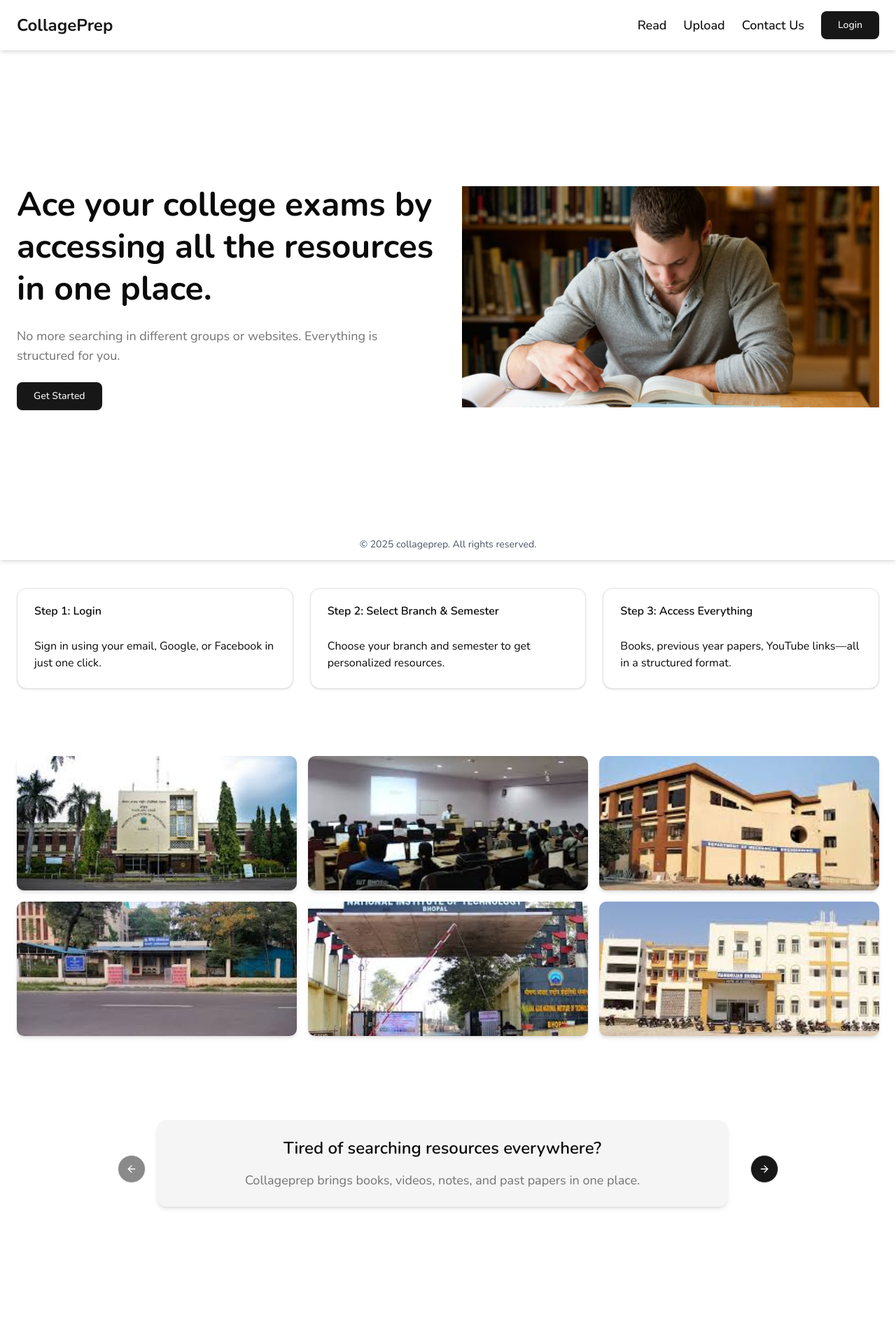
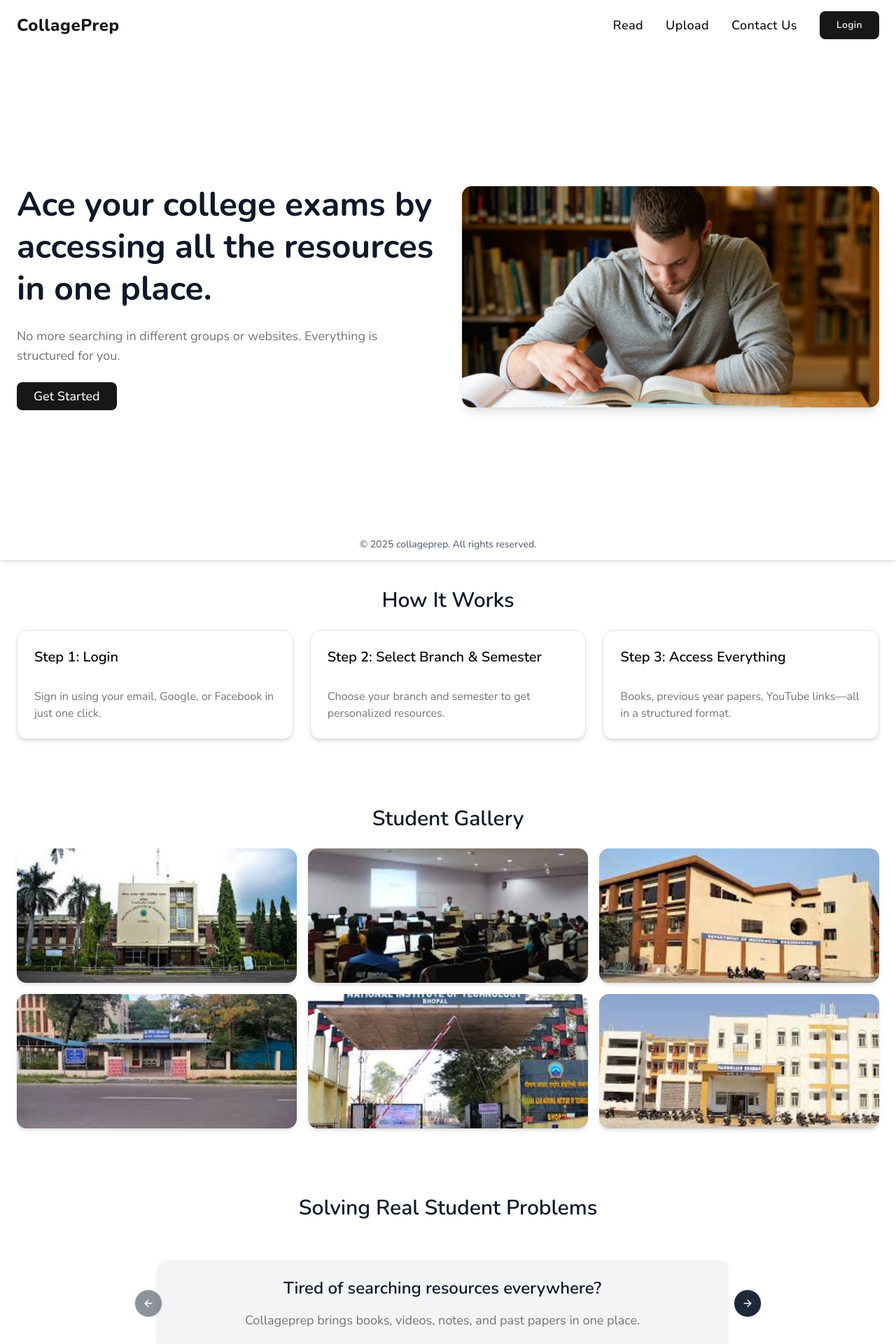
Before and after one commit to sanskartam0801/CollagePrep, a React (Vite) app: page / in a window 1280 px wide. Shown: the top 1920 px of the page at 70% size. Before the commit the page ends 1860 px from the top, so only its background shows below. Built offline with nearby package versions, Linux system fonts and the light colour scheme; no server answers.

Commit message:
ui change navbar and home

```diff
--- a/src/components/Navbar.jsx
+++ b/src/components/Navbar.jsx
@@ -2,136 +2,94 @@ import React, { useState, useEffect } from 'react'
 import { Link, useNavigate, useLocation } from 'react-router-dom'
 import { Button } from '@/components/ui/button'
 import { Sheet, SheetContent, SheetTrigger } from '@/components/ui/sheet'
-import { Cookie, Menu } from 'lucide-react'
-;
-import { useDispatch, useSelector } from 'react-redux';
-import Cookies from 'js-cookie';
-import { changeUserState } from '@/redux/slices/Authslice';
-import useApiHandler from '@/hooks/useapicall';
-// import { UserButton, SignInButton, useUser } from '@clerk/clerk-react'
+import { Menu } from 'lucide-react'
+import { useDispatch, useSelector } from 'react-redux'
+import Cookies from 'js-cookie'
+import { changeUserState } from '@/redux/slices/Authslice'
+import useApiHandler from '@/hooks/useapicall'
 
 const Navbar = () => {
   const [open, setOpen] = useState(false)
-  const dispatch= useDispatch();
-  const navigate= useNavigate();
-  const apicaller= useApiHandler();
- const fullname= Cookies.get("fullname")
- console.log("navbarfull",fullname);
+  const dispatch = useDispatch()
+  const navigate = useNavigate()
+  const apicaller = useApiHandler()
+  const fullname = Cookies.get("fullname")
 
-//  windows screen size for span
- const [isLargeScreen, setIsLargeScreen] = useState(window.innerWidth >= 1024);
+  // Detect large screen for showing welcome text
+  const [isLargeScreen, setIsLargeScreen] = useState(window.innerWidth >= 1024)
+  useEffect(() => {
+    const handleResize = () => setIsLargeScreen(window.innerWidth >= 1024)
+    window.addEventListener("resize", handleResize)
+    return () => window.removeEventListener("resize", handleResize)
+  }, [])
 
-  useEffect(() => {
-    const handleResize = () => setIsLargeScreen(window.innerWidth >= 1024);
-    window.addEventListener("resize", handleResize);
-    return () => window.removeEventListener("resize", handleResize);
-  }, []);
-
-
-
-
-
-  const Handlelogout=  async()=>{
-
-    try{
-        const response= await apicaller("/api/auth/logout","POST");
-        console.log("responselogout",response);
-        if(response?.data?.success)
-        {
-             console.log("logout here");
-         localStorage.removeItem("token");
-
-        dispatch(changeUserState(false));
-            navigate("/");
+  const Handlelogout = async () => {
+    try {
+      const response = await apicaller("/api/auth/logout", "POST")
+      if (response?.data?.success) {
+        localStorage.removeItem("token")
+        dispatch(changeUserState(false))
+        navigate("/")
+      }
+    } catch (e) {
+      console.log("some error occured")
+    }
   }
 
-    }
-    catch(e)
-    {
-      console.log("some error occured");
-
-    }
-
-
-
-
-  };
-
-  // const { isSignedIn } = useUser();
-  const isLoggedin= useSelector((state)=>state.auth.isLoggedIn)
-  const token= localStorage.getItem("token");
-  console.log("navbartoken",token);
-
-  console.log("ll",isLoggedin);
-
-
-
-  // 🔄 1. Auto‑redirect: if someone is on '/' AND signs in, push them to '/main'
-
-  const location   = useLocation()
-  // useEffect(() => {
-  //   if (isSignedIn && location.pathname === '/') {
-  //     navigate('/main', { replace: true })
-  //   }
-  // }, [isSignedIn, location.pathname, navigate])
+  const isLoggedin = useSelector((state) => state.auth.isLoggedIn)
+  const token = localStorage.getItem("token")
 
   return (
-    <nav className="w-full flex items-center justify-between px-6 py-4 shadow-md bg-white dark:bg-gray-900">
-      {/* Logo — goes to Home if logged out, Main if logged in */}
-
-      <Link
-        // to={isSignedIn ? '/main' : '/'}
-        to="/"
-        className="text-2xl font-bold text-primary"
+    <nav
+      className="w-full flex items-center justify-between px-6 py-4 shadow-md bg-white dark:bg-gray-900"
+      style={{ fontFamily: "'Segoe UI', Tahoma, Geneva, Verdana, sans-serif" }} // polished font family
     >
+      {/* Logo */}
+      <Link to="/" className="text-2xl font-extrabold text-primary tracking-wide">
         CollagePrep
       </Link>
 
-        <span className="text-base font-semibold">
+      {/* Welcome message for large screen */}
+      <span className="text-base font-semibold tracking-wide">
         {isLargeScreen && token
           ? `Hey! ${fullname} You’re just one step away from mastering your semester`
           : ""}
       </span>
 
-
-
       {/* Desktop menu */}
-      <div className="hidden md:flex items-center gap-6">
-        <Link to="/main" className="text-lg font-medium hover:underline">
+      <div className="hidden md:flex items-center gap-8 text-lg font-medium tracking-wide">
+        <Link to="/main" className="hover:underline">
           Read
         </Link>
-        <Link to="/upload" className="text-lg font-medium hover:underline">
+        <Link to="/upload" className="hover:underline">
           Upload
         </Link>
-        <Link to="/contact" className="text-lg font-medium hover:underline ">
+        <Link to="/contact" className="hover:underline">
           Contact Us
         </Link>
-        {
-          token==null ?(
-            <Link  to ="/login"><Button className="cursor-pointer" size="lg">Login</Button></Link>
-          ):(<Button className="cursor-pointer" onClick={Handlelogout}  size="lg">Logout</Button>)
 
-
-
-        }
-
-
-
-        {/* Login / profile */}
-        {/* {isSignedIn ? (
-          <UserButton aftersignoutrrl="/" />
+        {!token ? (
+          <Link to="/login">
+            <Button size="lg" className="cursor-pointer font-semibold tracking-wide">
+              Login
+            </Button>
+          </Link>
         ) : (
-          <SignInButton mode="modal" afterSignInUrl="/main">
-            <Button>Login</Button>
-          </SignInButton>
-        )} */}
+          <Button
+            size="lg"
+            onClick={Handlelogout}
+            className="cursor-pointer font-semibold tracking-wide"
+          >
+            Logout
+          </Button>
+        )}
       </div>
 
       {/* Mobile hamburger */}
       <div className="md:hidden">
         <Sheet open={open} onOpenChange={setOpen}>
           <SheetTrigger asChild>
-            <Button variant="ghost" size="icon">
+            <Button variant="ghost" size="icon" aria-label="Open menu">
               <Menu className="w-6 h-6" />
             </Button>
           </SheetTrigger>
@@ -139,30 +97,51 @@ const Navbar = () => {
           <SheetContent
             side="right"
             className="w-3/4 sm:w-1/2 p-6 flex flex-col justify-between"
+            style={{ fontFamily: "'Segoe UI', Tahoma, Geneva, Verdana, sans-serif" }}
           >
             {/* Menu items */}
             <div className="space-y-6">
-              <Link to="/reading" className="block text-lg font-medium" onClick={() => setOpen(false)}>
+              <Link
+                to="/reading"
+                className="block text-lg font-medium hover:underline"
+                onClick={() => setOpen(false)}
+              >
                 Read
               </Link>
-              <Link to="/upload" className="block text-lg font-medium" onClick={() => setOpen(false)}>
+              <Link
+                to="/upload"
+                className="block text-lg font-medium hover:underline"
+                onClick={() => setOpen(false)}
+              >
                 Upload
               </Link>
-              <Link to="/contact" className="block text-lg font-medium" onClick={() => setOpen(false)}>
+              <Link
+                to="/contact"
+                className="block text-lg font-medium hover:underline"
+                onClick={() => setOpen(false)}
+              >
                 Contact
               </Link>
             </div>
 
-            {/* Login / profile (bottom) */}
-            {/* <div className="mt-auto pt-6 border-t">
-              {isSignedIn ? (
-                <UserButton afterSignOutUrl="/" />
+            {/* Logout / Login button fixed at bottom */}
+            <div className="mt-auto pt-6 border-t">
+              {!token ? (
+                <Link to="/login" onClick={() => setOpen(false)}>
+                  <Button className="w-full font-semibold tracking-wide">Login</Button>
+                </Link>
               ) : (
-                <SignInButton mode="modal" afterSignInUrl="/main">
-                  <Button className="w-full">Login</Button>
-                </SignInButton>
+                <Button
+                  className="w-full font-semibold tracking-wide"
+                  onClick={() => {
+                    setOpen(false)
+                    Handlelogout()
+                  }}
+                >
+                  Logout
+                </Button>
               )}
-            </div> */}
+            </div>
           </SheetContent>
         </Sheet>
       </div>
--- a/src/pages/Home.jsx
+++ b/src/pages/Home.jsx
@@ -22,110 +22,133 @@ import { Link } from "react-router-dom";
 const galleryImages = [gallery1, gallery2, gallery3, gallery4, gallery5, gallery6];
 
 const Home = () => {
-  const token= localStorage.getItem("token");
+  const token = localStorage.getItem("token");
+
+  const faqItems = [
+    {
+      question: "Tired of searching resources everywhere?",
+      answer: "Collageprep brings books, videos, notes, and past papers in one place.",
+    },
+    {
+      question: "Not sure what to study for internals?",
+      answer: "Get curated content specific to your semester and branch to prepare fast.",
+    },
+    {
+      question: "Wasting time organizing materials?",
+      answer: "Our structured format saves you hours by organizing everything for you.",
+    },
+    {
+      question: "Need quick revision before exams?",
+      answer: "Access quick notes and summaries tailored to your syllabus.",
+    },
+    {
+      question: "Confused which books to refer?",
+      answer: "We shortlist the best books and resources trusted by toppers.",
+    },
+    {
+      question: "Want to contribute study materials?",
+      answer: "Upload and share your notes to help peers and build community trust.",
+    },
+  ];
+
   return (
-    <div className="pt-8 pb-24 space-y-24">
+    <div className="pt-8 pb-24 space-y-24 bg-white dark:bg-gray-900 text-gray-900 dark:text-white">
       {/* Hero Section */}
       <section className="flex flex-col md:flex-row items-center justify-between gap-10 px-6 max-w-7xl mx-auto min-h-[80vh]">
         <div className="w-full md:w-1/2 flex flex-col justify-center items-start space-y-6">
-          <h1 className="text-5xl font-bold leading-tight">
+          <h1 className="text-3xl sm:text-4xl md:text-5xl font-bold leading-tight">
             Ace your college exams by accessing all the resources in one place.
           </h1>
-          <p className="text-lg text-muted-foreground">
+          <p className="text-base sm:text-lg text-muted-foreground">
             No more searching in different groups or websites. Everything is structured for you.
           </p>
-
-
-
-          {/* Conditional Button */}
           {!token ? (
             <Link to="/login">
-              <Button size="lg">Get Started</Button>
+              <Button size="lg" className="text-base sm:text-lg">
+                Get Started
+              </Button>
             </Link>
           ) : (
             <Link to="/main">
-              <Button size="lg">Go to MainPage</Button>
+              <Button size="lg" className="text-base sm:text-lg">
+                Go to MainPage
+              </Button>
             </Link>
           )}
         </div>
         <div className="w-full md:w-1/2">
-          <img src={heroImage} alt="Hero Illustration" className="w-full h-auto" />
+          <img
+            src={heroImage}
+            alt="Hero Illustration"
+            className="w-full h-auto rounded-xl shadow-lg"
+          />
         </div>
       </section>
 
       {/* How it Works Section */}
       <section className="px-6 max-w-7xl mx-auto">
+        <h2 className="text-2xl sm:text-3xl font-semibold mb-6 text-center">How It Works</h2>
         <div className="grid grid-cols-1 md:grid-cols-3 gap-6">
-          <Card>
+          {["Login", "Select Branch & Semester", "Access Everything"].map((step, i) => (
+            <Card key={i} className="rounded-xl shadow-md hover:shadow-lg transition-shadow">
               <CardHeader>
-              <CardTitle>Step 1: Login</CardTitle>
+                <CardTitle className="text-lg sm:text-xl">Step {i + 1}: {step}</CardTitle>
               </CardHeader>
-            <CardContent>
-              Sign in using your email, Google, or Facebook in just one click.
+              <CardContent className="text-sm sm:text-base text-muted-foreground">
+                {i === 0 && "Sign in using your email, Google, or Facebook in just one click."}
+                {i === 1 && "Choose your branch and semester to get personalized resources."}
+                {i === 2 && "Books, previous year papers, YouTube links—all in a structured format."}
               </CardContent>
             </Card>
-          <Card>
-            <CardHeader>
-              <CardTitle>Step 2: Select Branch & Semester</CardTitle>
-            </CardHeader>
-            <CardContent>
-              Choose your branch and semester to get personalized resources.
-            </CardContent>
-          </Card>
-          <Card>
-            <CardHeader>
-              <CardTitle>Step 3: Access Everything</CardTitle>
-            </CardHeader>
-            <CardContent>
-              Books, previous year papers, YouTube links—all in a structured format.
-            </CardContent>
-          </Card>
+          ))}
         </div>
       </section>
 
       {/* Gallery Section */}
       <section className="px-6 max-w-7xl mx-auto">
+        <h2 className="text-2xl sm:text-3xl font-semibold mb-6 text-center">Student Gallery</h2>
         <div className="grid grid-cols-1 sm:grid-cols-2 md:grid-cols-3 gap-4">
           {galleryImages.map((imgSrc, idx) => (
             <img
               key={idx}
               src={imgSrc}
               alt={`Gallery ${idx + 1}`}
-              className="w-full h-48 object-cover rounded-lg shadow-md"
+              className="w-full h-48 object-cover rounded-xl shadow-md hover:scale-105 transition-transform"
             />
           ))}
         </div>
       </section>
 
-      {/* FAQ / Problems Solved Section */}
-      <section className="px-6 max-w-4xl mx-auto">
-        <Carousel plugins={[AutoPlay({ delay: 5000 })]} className="w-full">
+      {/* FAQ Section (Carousel) */}
+      <section className="px-6 max-w-4xl mx-auto relative">
+        <h2 className="text-2xl sm:text-3xl font-semibold mb-8 text-center">
+          Solving Real Student Problems
+        </h2>
+        <div className="relative">
+          <Carousel
+            plugins={[AutoPlay({ delay: 5000 })]}
+            className="w-full"
+          >
+            {/* Buttons on Left/Right (absolute) */}
+            <CarouselPrevious className="absolute left-[-1.5rem] top-1/2 transform -translate-y-1/2 z-10 bg-gray-800 text-white w-10 h-10 rounded-full hover:bg-black" />
+            <CarouselNext className="absolute right-[-1.5rem] top-1/2 transform -translate-y-1/2 z-10 bg-gray-800 text-white w-10 h-10 rounded-full hover:bg-black" />
+
             <CarouselContent>
-            {[1, 2, 3].map((i) => (
+              {faqItems.map((item, i) => (
                 <CarouselItem key={i} className="p-6 text-center">
-                <div className="bg-muted p-6 rounded-xl shadow-md">
-                  <h3 className="text-2xl font-semibold mb-4">
-                    {i === 1 && "Tired of searching resources everywhere?"}
-                    {i === 2 && "Not sure what to study for internals?"}
-                    {i === 3 && "Wasting time organizing materials?"}
+                  <div className="bg-gray-100 dark:bg-gray-800 p-6 rounded-xl shadow-md">
+                    <h3 className="text-lg sm:text-2xl font-semibold mb-4">
+                      {item.question}
                     </h3>
-                  <p className="text-lg text-muted-foreground">
-                    {i === 1 &&
-                      "Collageprep brings books, videos, notes, and past papers in one place."}
-                    {i === 2 &&
-                      "Get curated content specific to your semester and branch to prepare fast."}
-                    {i === 3 &&
-                      "Our structured format saves you hours by organizing everything for you."}
+                    <p className="text-sm sm:text-lg text-muted-foreground">
+                      {item.answer}
                     </p>
                   </div>
                 </CarouselItem>
               ))}
             </CarouselContent>
-          <div className="flex justify-center gap-4 mt-4">
-            <CarouselPrevious className="bg-primary text-white rounded-full w-10 h-10" />
-            <CarouselNext className="bg-primary text-white rounded-full w-10 h-10" />
+          </Carousel>
         </div>
-        </Carousel>
       </section>
     </div>
   );
```
Lines whose indentation alone changed are shown as unchanged.
